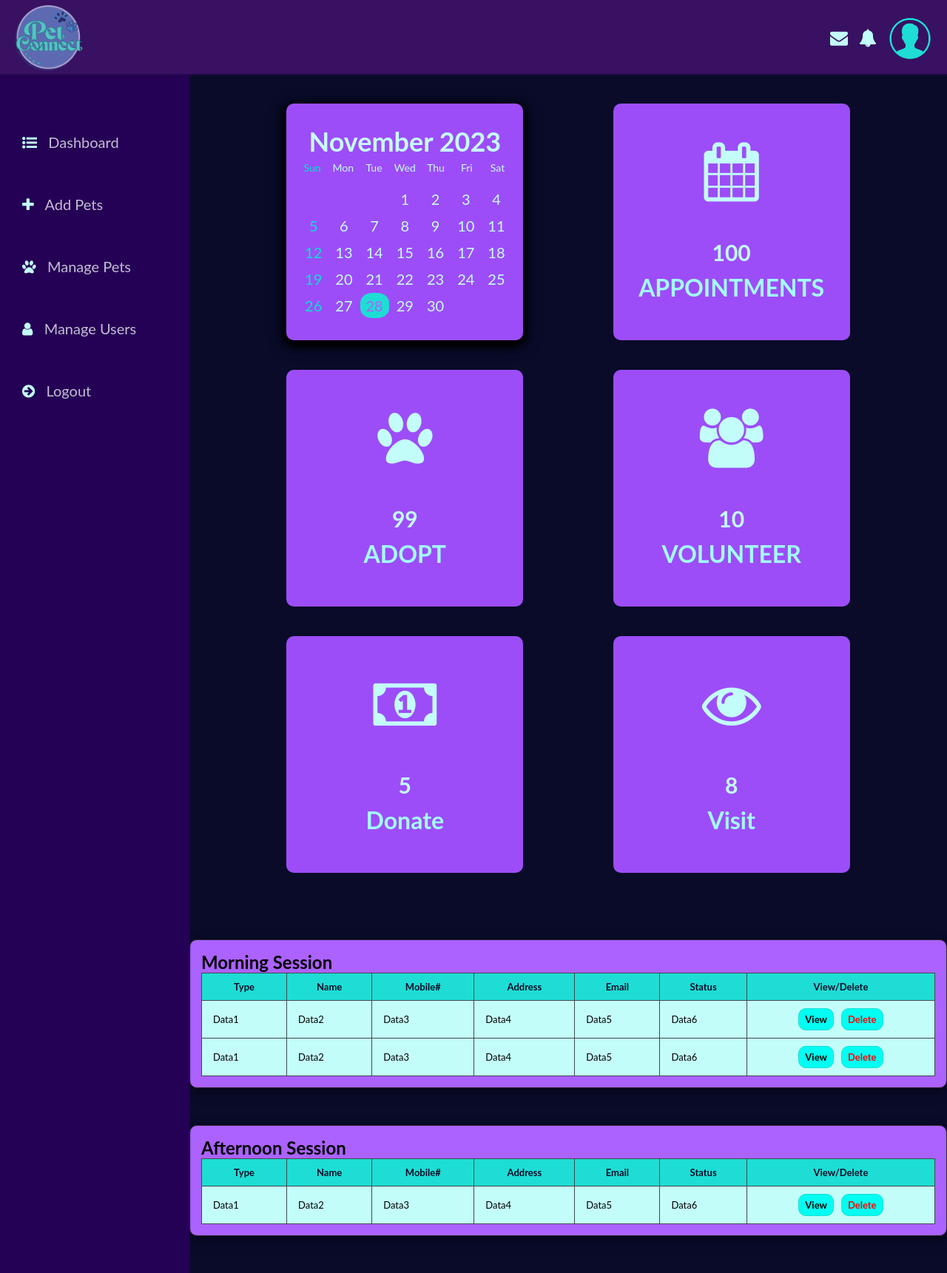
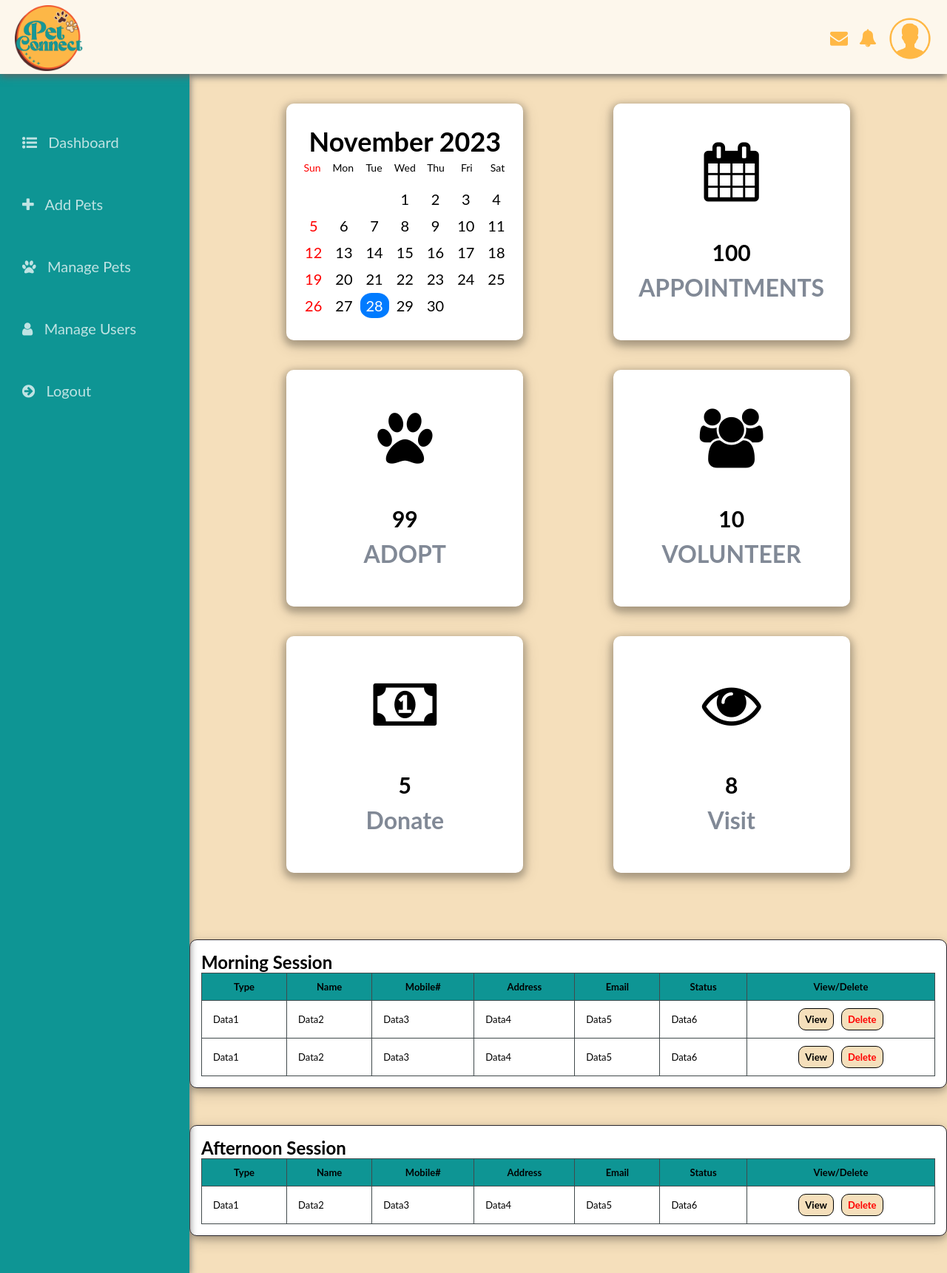
Before and after one commit to Marktrex/gr2_bscs3a_petconnect, a PHP site: page /admin-dashboard.html in a window 1280 px wide. Shown: the whole page at 74% size. Run offline with PHP 8.4, Linux system fonts and the light colour scheme.

Commit message:
Revert "Admin Dashboard"
This reverts commit 58692533170e9bb4a00c539c7047bb9b81fa4a6e.

```diff
--- a/src/admin-dashboard-light.css
+++ b/src/admin-dashboard-light.css
@@ -17,17 +17,17 @@
 .content .cards .card{
     width: 320px;
     height: 320px;
-    background: #9d4df7;
+    background: white;
     margin: 20px 10px;
     flex-direction: column;
     display: flex;
     align-items: center;
     justify-content: space-evenly;
+    box-shadow: 0 4px 8px 4px rgba(0, 0, 0, 0.2), 0 6px 22px 0 rgba(0, 0, 0, 0.19);
     border-radius: 10px;
-    color: #c3fdfa;
 }
 h1 {
-    color: #a3fffa;
+    color: #818996;
 }
 .card-number{
     text-align: center;
@@ -39,17 +39,16 @@ h1 {
 .content .cards .card-date{
     width: 320px;
     height: 320px;
-    background: #9d4df7;
+    background: white;
     margin: 20px 10px;
     flex-direction: column;
     display: flex;
     align-items: center;
     justify-content: space-evenly;
-    box-shadow: 0 4px 8px 4px rgba(0, 0, 0, 0.99), 0 6px 22px 0 rgba(0, 0, 0, 0.99);
+    box-shadow: 0 4px 8px 4px rgba(0, 0, 0, 0.2), 0 6px 22px 0 rgba(0, 0, 0, 0.19);
     border-radius: 10px;
     text-align: center;
     font-size: 24px;
-    color: #c6fffb;
 }
 .calendar-container td {
     font-size: 20px;
@@ -69,7 +68,7 @@ h1 {
         padding: 5px;
     }
 .red {
-        color: #08e0d6;
+        color: red
     }
 .days-of-week {
             display: flex;
@@ -80,8 +79,8 @@ a{
     color: black;
 }
 .today {
-    background-color: #1EDDD4;
-    color: #ab62ff;
+    background-color: #007bff;
+    color: white;
     border-radius: 50%;
     padding: 5px;
 }
@@ -89,7 +88,7 @@ a{
 .table_responsive{
     max-width: 150vh;
     border: 1px solid #29252B;
-    background-color: #ab62ff;
+    background-color: white;
     padding: 15px;
     overflow: auto;
     margin: auto;
@@ -106,8 +105,8 @@ a{
     border-collapse: collapse;
 }
 thead{
-    background-color: #1EDDD4;
-    color: #090b29 ;
+    background-color: #0e9594;
+    color: black;
 }
 .tables, thead th{
     padding: 8px;
@@ -126,23 +125,24 @@ thead{
 }
 .action-btn>a{
     text-decoration: none;
-    background: #00fff2;
+    background: #f5dfbb;
     border: 1px solid #e66155;
     display: inline-block;
     padding: 6px 8px;
     font-weight: bold;
     border-radius: 10px;
-    border-color: #1EDDD4;
+    border-color: black;
 }
 .action-btn a:hover{
-    color: #ab62ff;
-    border-color: #ab62ff;
+    color: #f2542d;
+    border-color: #f2542d;
     transition: 0.3s ease-in-out;
 }
 .tables>tbody>tr{
-    background-color: #c3fdfa ;
+    background-color: white;
     transition: 0.3s ease-in-out;
 }
 @media only screen and (max-width:678px){
 
+
 }
--- a/src/admin-dashboard.html
+++ b/src/admin-dashboard.html
@@ -27,7 +27,7 @@
       <header >
         <nav class="navbar">
           <a href="#" class="logo"
-            ><img src="icons/logo-dark.png" alt="Insert Logo"
+            ><img src="icons/logo.png" alt="Insert Logo"
           /></a>
           <ul class="items">
             <li>
@@ -41,7 +41,7 @@
               ></a>
             </li>
             <li>
-              <a href="#"><img src="icons/icons-user-cyan.png" alt="Profile" /></a>
+              <a href="#"><img src="icons/icons-user.png" alt="Profile" /></a>
             </li>
           </ul>
         </nav>
--- a/src/admin-layout-colors.css
+++ b/src/admin-layout-colors.css
@@ -1,26 +1,26 @@
 :root
 {
     /* header */
-    --header-color: #381162;
-    --header-notif-message-color:  #1EDDD4;
-    --message-notif-hover-color: #c3fdfa;
+    --header-color: #fdf7ec;
+    --header-notif-message-color: #ffb845;
+    --message-notif-hover-color: #f2542d;
 
     /* content color */
-    --main-con-color: #090b29 ;
+    --main-con-color: #f5dfbb;
 
     /* sidebar color */
-    --sidebar-color: #240155 ;
+    --sidebar-color: #0e9594;
 
     /* menu links color */
     --menu-links-default-text-color: rgba(255, 255, 255, 0.738);
 
     --menu-links-hover-text-color: white;
-    --menu-links-hover-background-color: #171939 ;
+    --menu-links-hover-background-color: #127475;
 
-    --menu-links-active-background-color: #121423;
+    --menu-links-active-background-color: #0B5354;
     --menu-links-active-text-color: var(--menu-links-hover-text-color);
     /* menu burger and mobile colors */
-    --burger-AndClose-color: #1EDDD4;
+    --burger-AndClose-color: var(--header-color);
 }
 
 
--- a/src/layout-light.css
+++ b/src/layout-light.css
@@ -1,6 +1,6 @@
 @import url("https://cdnjs.cloudflare.com/ajax/libs/font-awesome/4.7.0/css/font-awesome.min.css");
 :root{
-    --main-box-shadow: 0px 2px 3px #2a0c4ac2; ;
+    --main-box-shadow: 0px 3px 10px rgb(101, 101, 101);
     /* Frame Shadow */;
 }
 
@@ -50,10 +50,6 @@ nav, .items{
     align-items: center;
     justify-content: space-between;
 
-}
-
-i{
-    color: #c3fdfa ;
 }
 
 a{
@@ -139,10 +135,10 @@ main{
     width: 10px;
 }
 ::-webkit-scrollbar-track{
-    background-color: #48345d ; ;
+    background-color: #fdf7ec;
 }
 ::-webkit-scrollbar-thumb{
-    background: linear-gradient( #ab62ff , #1EDDD4);
+    background: linear-gradient(#0e9594, #ffb845);
     border-radius: 20px;
 }
 
```
Also changed, not shown: src/landing-page-light.html (added, +190 -0 lines), src/layout-admin-pg.html (added, +60 -0 lines).
